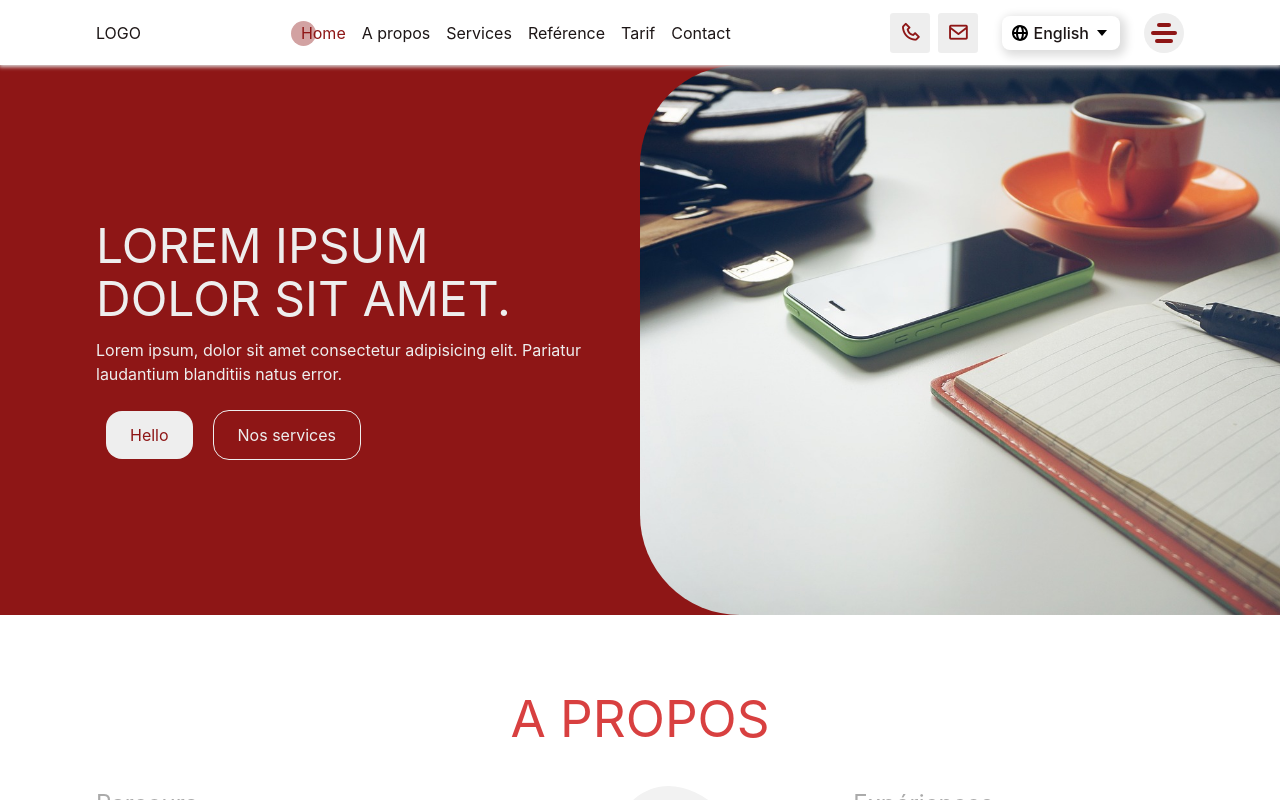
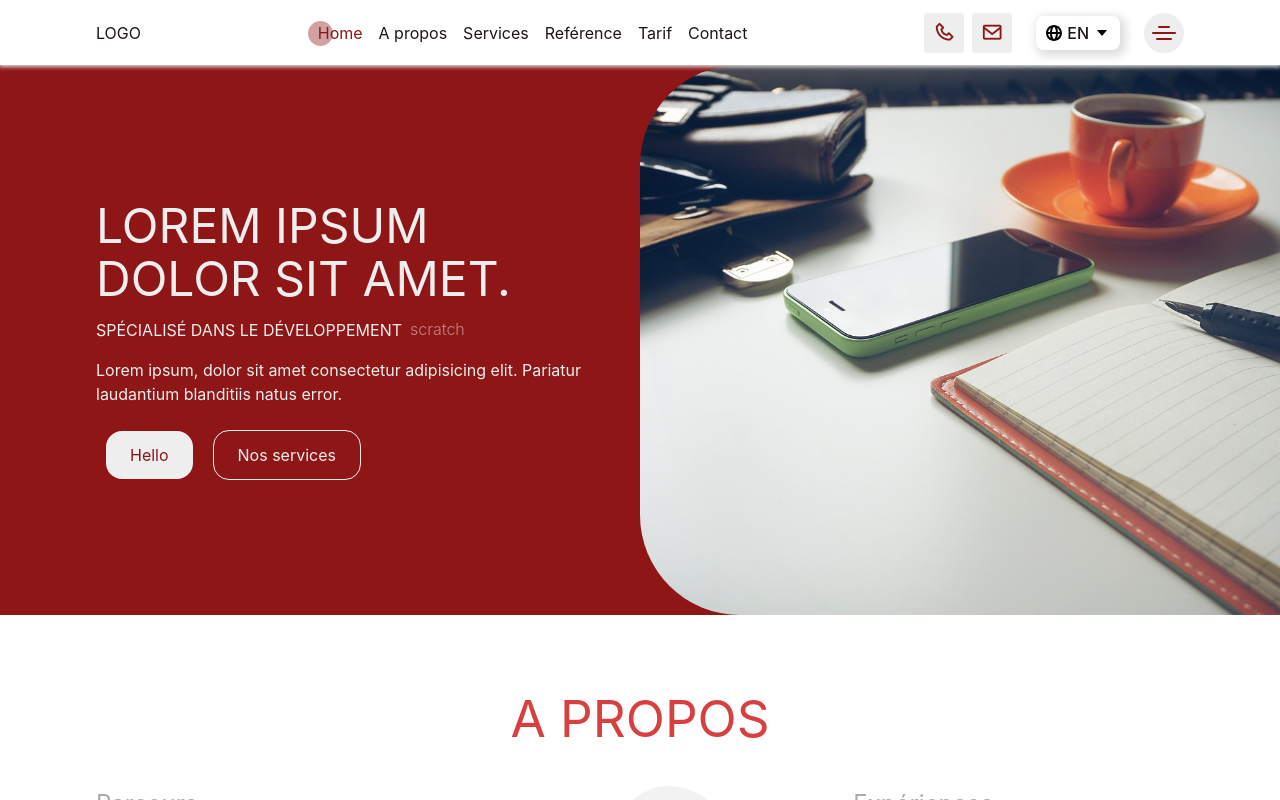
Before and after one commit to rodcoding89/oniline-presence, a React (Vite) app: page /en in a window 1280 px wide. Shown: the top 800 px of the page. Built offline with nearby package versions, Linux system fonts and the light colour scheme.

Commit message:
working on home

```diff
--- a/src/App.tsx
+++ b/src/App.tsx
@@ -1,3 +1,4 @@
+import { AppProvider } from './app-context';
 import './App.css'
 import RootPage from './component';
 
@@ -5,7 +6,9 @@ import RootPage from './component';
 function App() {
   return (
     <>
-    <RootPage/>
+    <AppProvider>
+      <RootPage/>
+    </AppProvider>
     </>
   )
 }
--- /dev/null
+++ b/src/component/close-btn.tsx
@@ -0,0 +1,48 @@
+import React from 'react';
+
+interface CloseButtonProps {
+  onClose: (e:React.MouseEvent) => void; // Fonction à appeler lors du clic
+  size?: string; // Taille de l'icône (ex: 'small', 'medium', 'large')
+  color?: string; // Couleur de l'icône
+  className?: string; // Classes CSS supplémentaires
+}
+
+const CloseButton: React.FC<CloseButtonProps> = ({ onClose, size = 'medium', color = 'var(--color-primary)', className }) => {
+  // Styles dynamiques basés sur les props
+  const styles:any = {
+    small: 'w-8 h-8 text-gray-600',
+    medium: 'w-12 h-12 text-gray-800',
+    large: 'w-16 h-16 text-gray-900',
+  };
+
+  const svg:any = {
+    small: 'w-4 h-4',
+    medium: 'w-6 h-6',
+    large: 'w-9 h-9',
+  };
+
+  return (
+    <button
+      className={`flex items-center justify-center rounded-full focus:outline-none ${svg[size]} ${className}`}
+      onClick={(e:React.MouseEvent)=>{onClose(e);e.stopPropagation()}}
+      aria-label="Close"
+    >
+      <svg
+        xmlns="http://www.w3.org/2000/svg"
+        className={`${styles[size]} ${color}`}
+        fill="none"
+        viewBox="0 0 24 24"
+        stroke="currentColor"
+      >
+        <path
+          strokeLinecap="round"
+          strokeLinejoin="round"
+          strokeWidth={2}
+          d="M6 18L18 6M6 6l12 12"
+        />
+      </svg>
+    </button>
+  );
+};
+
+export default CloseButton;
--- a/src/component/header.tsx
+++ b/src/component/header.tsx
@@ -1,4 +1,4 @@
-import { Link, animateScroll as scroll, scrollSpy } from 'react-scroll';
+import { Link } from 'react-scroll';
 import i18n from '../i18n';
 import Icon from './Icon';
 import { useContext, useEffect, useState } from 'react';
@@ -51,12 +51,12 @@ const Header:React.FC<HeaderProps> = ()=>{
                 setIsShowLang(false)
             });
         } else {
-            console.error('i18n is undefined or does not have the method changeLanguage');
+            //console.error('i18n is undefined or does not have the method changeLanguage');
         }
     };
     const handleShowMore = ()=>{
         console.error('i18n is undefined or does not have the method changeLanguage');
-        setContextData({type:"popupMain",value:true})
+        setContextData({type:"popupMain",value:true,size:"w-[35%]"})
     }
     return (
         <header className='header w-full h-[65px] fixed top-0 left-0 bottom-0 right-0 z-10 flex items-center'>
@@ -125,19 +125,19 @@ const Header:React.FC<HeaderProps> = ()=>{
                         <a className='flex justify-center items-center gap-1 w-[40px] h-[40px] rounded-[.2em] bg-fifty'  href='tel:+33751025598'><Icon name='bx-phone' size='1.4em' color='var(--color-secondary)'/></a>
                         <a className='flex justify-center items-center gap-1 w-[40px] h-[40px] rounded-[.2em] bg-fifty'  href='mailto:rodriguekwayep.freelance@hotmail.com'><Icon name='bx-envelope' size='1.4em' color='var(--color-secondary)'/></a>
                     </div>
-                    <button onClick={()=>setIsShowLang(!isShowLang)} className="language-picker__button menu focus:outline-none hover:border-0" aria-label="english Select your language" aria-expanded="false" aria-controls="language-picker-select-dropdown"><span aria-hidden="true" className="language-picker__label language-picker__flag language-picker__flag--english"><svg viewBox="0 0 16 16" className="icon"><path d="M8,0C3.6,0,0,3.6,0,8s3.6,8,8,8s8-3.6,8-8S12.4,0,8,0z M13.9,7H12c-0.1-1.5-0.4-2.9-0.8-4.1 C12.6,3.8,13.6,5.3,13.9,7z M8,14c-0.6,0-1.8-1.9-2-5H10C9.8,12.1,8.6,14,8,14z M6,7c0.2-3.1,1.3-5,2-5s1.8,1.9,2,5H6z M4.9,2.9 C4.4,4.1,4.1,5.5,4,7H2.1C2.4,5.3,3.4,3.8,4.9,2.9z M2.1,9H4c0.1,1.5,0.4,2.9,0.8,4.1C3.4,12.2,2.4,10.7,2.1,9z M11.1,13.1 c0.5-1.2,0.7-2.6,0.8-4.1h1.9C13.6,10.7,12.6,12.2,11.1,13.1z"></path></svg><em className='not-italic'>{language === 'fr' ? 'Français' : language === 'de' ? 'Deutsch' : 'English'}</em><svg viewBox="0 0 16 16" className="icon"><polygon points="3,5 8,11 13,5 "></polygon></svg></span></button>
-                    <div className={`languages absolute top-[35px] right-0 w-[120px] my-2 bg-white overflow-hidden ${isShowLang ? 'opacity-1' : 'opacity-0'}`}>
+                    <button onClick={()=>setIsShowLang(!isShowLang)} className="language-picker__button menu focus:outline-none hover:border-0" aria-label="english Select your language" aria-expanded="false" aria-controls="language-picker-select-dropdown"><span aria-hidden="true" className="language-picker__label language-picker__flag language-picker__flag--english"><svg viewBox="0 0 16 16" className="icon"><path d="M8,0C3.6,0,0,3.6,0,8s3.6,8,8,8s8-3.6,8-8S12.4,0,8,0z M13.9,7H12c-0.1-1.5-0.4-2.9-0.8-4.1 C12.6,3.8,13.6,5.3,13.9,7z M8,14c-0.6,0-1.8-1.9-2-5H10C9.8,12.1,8.6,14,8,14z M6,7c0.2-3.1,1.3-5,2-5s1.8,1.9,2,5H6z M4.9,2.9 C4.4,4.1,4.1,5.5,4,7H2.1C2.4,5.3,3.4,3.8,4.9,2.9z M2.1,9H4c0.1,1.5,0.4,2.9,0.8,4.1C3.4,12.2,2.4,10.7,2.1,9z M11.1,13.1 c0.5-1.2,0.7-2.6,0.8-4.1h1.9C13.6,10.7,12.6,12.2,11.1,13.1z"></path></svg><em className='not-italic'>{language === 'fr' ? 'FR' : language === 'de' ? 'DE' : 'EN'}</em><svg viewBox="0 0 16 16" className="icon"><polygon points="3,5 8,11 13,5 "></polygon></svg></span></button>
+                    <div className={`languages absolute top-[35px] left-[114px] rounded-lg w-[120px] my-2 bg-white overflow-hidden ${isShowLang ? 'opacity-1' : 'opacity-0'}`}>
                         <ul className={`${isShowLang ? 'h-[95px]' : 'h-0'}`}>
-                            <li onClick={()=>handleChangeLanguage("de")} className={`py-1 cursor-pointer ${language === 'de' ? 'bg-blue-500 flex justify-between items-center text-white' : 'hover:bg-[#aaa]'}`}><span className='px-2'>Deutsch</span> {language === 'de' && <Icon name="bx-check mr-2" size='1.2' color='#fff'/>}</li>
-                            <li onClick={()=>handleChangeLanguage("en")} className={`py-1 cursor-pointer ${language === 'en' ? 'bg-blue-500 flex justify-between items-center text-white' : 'hover:bg-[#aaa]'}`}><span className='px-2'>English</span> {language === 'en' && <Icon name="bx-check mr-2" size='1.2' color='#fff'/>}</li>
-                            <li onClick={()=>handleChangeLanguage("fr")} className={`py-1 cursor-pointer ${language === 'fr' ? 'bg-blue-500 flex justify-between items-center text-white' : 'hover:bg-[#aaa]'}`}><span className='px-2'>Français</span> {language === 'fr' && <Icon name="bx-check mr-2" size='1.2' color='#fff'/>}</li>
+                            <li onClick={()=>handleChangeLanguage("de")} className={`py-1 cursor-pointer ${language === 'de' ? 'bg-thirty flex justify-between items-center text-white' : 'hover:bg-[#aaa]'}`}><span className='px-2'>Deutsch</span> {language === 'de' && <Icon name="bx-check mr-2" size='1.2' color='#fff'/>}</li>
+                            <li onClick={()=>handleChangeLanguage("en")} className={`py-1 cursor-pointer ${language === 'en' ? 'bg-thirty flex justify-between items-center text-white' : 'hover:bg-[#aaa]'}`}><span className='px-2'>English</span> {language === 'en' && <Icon name="bx-check mr-2" size='1.2' color='#fff'/>}</li>
+                            <li onClick={()=>handleChangeLanguage("fr")} className={`py-1 cursor-pointer ${language === 'fr' ? 'bg-thirty flex justify-between items-center text-white' : 'hover:bg-[#aaa]'}`}><span className='px-2'>Français</span> {language === 'fr' && <Icon name="bx-check mr-2" size='1.2' color='#fff'/>}</li>
                         </ul>
                     </div>
                     <div className='flex w-[40px] h-[40px] justify-center items-center cursor-pointer rounded-full bg-fifty' onClick={handleShowMore}>
-                        <div className='flex justify-center items-center flex-col w-2/3'>
-                            <span className='bg-secondary rounded-[10px] h-[4px] my-[2px] mx-0 w-1/2'></span>
-                            <span className='bg-secondary rounded-[10px] h-[4px] my-[2px] mx-0 w-full'></span>
-                            <span className='bg-secondary rounded-[10px] h-[4px] my-[2px] mx-0 w-2/3'></span>
+                        <div className='flex justify-center items-center flex-col gap-1 py-1 w-3/5'>
+                            <span className='bg-secondary rounded-[10px] h-[2px] w-1/2'></span>
+                            <span className='bg-secondary rounded-[10px] h-[2px] w-full'></span>
+                            <span className='bg-secondary rounded-[10px] h-[2px] w-2/3'></span>
                         </div>
                     </div>
                 </div>
--- a/src/component/home.tsx
+++ b/src/component/home.tsx
@@ -13,6 +13,16 @@ const Home:React.FC<HomeProps> = ()=>{
                 <div className='w-full flex gap-[40px] justify-center items-start'>
                     <div className='flex flex-col justify-center items-center self-stretch ml-[calc(15%/2)]'>
                         <h1 className='text-fifty mb-3 uppercase text-[3em]'>Lorem ipsum dolor sit amet.</h1>
+                        <div className='flex justify-start items-center gap-2 w-full mb-4'>
+                            <h4 className='text-fifty uppercase text-[1em]'>Spécialisé dans le Développement</h4>
+                            <div className="dropping-texts flex-1">
+                                <div>Web Wordpress</div>
+                                <div>Web From scratch</div>
+                                <div>Web E-commerce From scratch</div>
+                                <div>Web E-commerce Wordpress</div>
+                                <div>Application web/mobile</div>
+                            </div>
+                        </div>
                         <p className='mb-3 text-fifty'>Lorem ipsum, dolor sit amet consectetur adipisicing elit. Pariatur laudantium blanditiis natus error.</p>
                         <div className='flex justify-start items-center gap-5 w-full mt-3 ml-5'>
                             <span className='cursor-pointer px-6 py-3 text-secondary bg-fifty rounded-2xl hover:outline-fifty hover:outline hover:outline-1 hover:bg-secondary hover:text-fifty flex items-center justify-center transition-hover duration-500 ease-in'>
--- a/src/component/index.tsx
+++ b/src/component/index.tsx
@@ -1,5 +1,6 @@
 
-import { AppProvider } from "../app-context"
+import { useContext, useEffect, useState } from "react"
+import { AppContext, AppProvider } from "../app-context"
 import Footer from "./footer"
 import Header from "./header"
 import Main from "./main"
@@ -10,15 +11,22 @@ interface RootPageProps{
 }
 
 const RootPage:React.FC<RootPageProps> = ()=>{
+    const {contextData} = useContext(AppContext)
+    const [size,setSize] = useState<string>('')
+    useEffect(()=>{
+        if (contextData && contextData.type === "popupMain") {
+            setSize(contextData.size)
+        }
+    },[contextData])
     return (
-        <AppProvider>
-            <div>
-                <Header/>
-                <Main/>
-                <Footer/>
-            </div>
-            <PopUp/>
-        </AppProvider>
+        <>
+        <div>
+            <Header/>
+            <Main/>
+            <Footer/>
+        </div>
+        <PopUp windowSize={size}/>
+        </>
     )
 }
 
--- a/src/component/main.tsx
+++ b/src/component/main.tsx
@@ -20,7 +20,7 @@ const Main:React.FC<MainProps> = ()=>{
         }
     },[contextData])
     return (
-        <main className={`transition-transform duration-500 delay-100 ease-in-out ${isPopUp ? 'translate-x-[-25vw]' : 'translate-x-0'}`}>
+        <main className={`transition-transform duration-700 delay-300 ease-in-out ${isPopUp ? 'translate-x-[-25vw]' : 'translate-x-0'}`}>
             <Home/>
             <About/>
             <Services/>
--- a/src/component/popup.tsx
+++ b/src/component/popup.tsx
@@ -1,12 +1,14 @@
 import { useContext, useEffect, useState } from "react"
-import Icon from "./Icon"
+import i18n from '../i18n';
 import { AppContext } from "../app-context";
-
+import CloseButton from "./close-btn";
+import { useTranslation } from 'react-i18next';
 interface PopupProps{
-
+    windowSize:string
 }
 
-const PopUp:React.FC<PopupProps> = ()=>{
+const PopUp:React.FC<PopupProps> = ({windowSize})=>{
+    const { t } = useTranslation();
     const [hidePopUp,setHidePopUp] = useState<boolean>(false);
     const {contextData,setContextData} = useContext(AppContext)
     const handlePopUp = ()=>{
@@ -18,10 +20,10 @@ const PopUp:React.FC<PopupProps> = ()=>{
         }
     },[contextData])
     return (
-        <div className={`fixed flex justify-end w-[100vw] z-[100] h-[100vh] top-0 right-0 bottom-0 transition-all duration-500 ease-in-out ${hidePopUp ? 'z-[100] bg-[rgba(0,0,0,0.3)]':'z-0 bg-transparent'}`}>
-            <div className={`relative w-[50%] bg-fifty min-h-[1500px] overflow-y-auto transition-transform duration-700 ease-in-out ${hidePopUp ? 'translate-x-0' : 'translate-x-[100vw]'}`}>
+        <div className={`fixed flex justify-end w-[100vw] h-[100vh] top-0 right-0 bottom-0 transition-all duration-500 ease-out ${hidePopUp ? 'z-[100] bg-[rgba(0,0,0,0.3)]':'z-[-1] bg-transparent'}`}>
+            <div className={`relative ${windowSize} bg-fifty min-h-[1500px] overflow-y-auto transition-transform duration-700 ease-out ${hidePopUp ? 'translate-x-0' : 'translate-x-[100vw]'}`}>
                 <h1 className="text-primary">Reférence</h1>
-                <span onClick={()=>{handlePopUp()}} className="absolute right-3 top-3 cursor-pointer w-[35px] h-[35px] rounded-full flex justify-center items-center bg-thirty"><Icon name="bx-x" size="2em" color="var(--color-fifty)"/></span>
+                <span className="absolute right-3 top-3 cursor-pointer"><CloseButton size="large" onClose={handlePopUp}/></span>
             </div>
         </div>
     )
--- a/src/component/services.tsx
+++ b/src/component/services.tsx
@@ -50,7 +50,7 @@ const services = [
 const Services:React.FC<ServiceProps> = ()=>{
     const {setContextData} = useContext(AppContext)
     const handleShowMore = ()=>{
-        setContextData({type:"popupMain",value:true})
+        setContextData({type:"popupMain",value:true,size:"w-[50%]"})
     }
     return (
         <Element className="min-h-[200px] mt-[75px]" name="services">
--- a/src/index.css
+++ b/src/index.css
@@ -201,3 +201,62 @@ h1 {
   background: var(--color-thirty);
   border-color: var(--color-thirty);
 }
+.dropping-texts {
+  display: inline-block;
+  text-align: left;
+  height: 25px;
+  vertical-align: -2px;
+  overflow-y: hidden;
+  position: relative; /* Ajouté pour positionner les éléments correctement */
+}
+
+.dropping-texts > div {
+  font-size: inherit;
+  color: var(--color-fifty);
+  font-weight: 300;
+  position: absolute; /* Position absolue pour éviter le chevauchement */
+  top: 0;
+  left: 0;
+  opacity: 0; /* Masquer par défaut */
+  transform: translateY(-50px);
+  animation: roll 15s linear infinite; /* Animation appliquée à tous les éléments */
+}
+
+.dropping-texts > div:nth-child(1) {
+  animation-delay: 0s; /* Délai pour le premier élément */
+}
+.dropping-texts > div:nth-child(2) {
+  animation-delay: 3s; /* Délai pour le deuxième élément */
+}
+.dropping-texts > div:nth-child(3) {
+  animation-delay: 6s; /* Délai pour le troisième élément */
+}
+.dropping-texts > div:nth-child(4) {
+  animation-delay: 9s; /* Délai pour le quatrième élément */
+}
+.dropping-texts > div:nth-child(5) {
+  animation-delay: 12s; /* Délai pour le cinquième élément */
+}
+
+@keyframes roll {
+  0% {
+    opacity: 0;
+    transform: translateY(-50px);
+  }
+  10% {
+    opacity: 1;
+    transform: translateY(0);
+  }
+  20% {
+    opacity: 1;
+    transform: translateY(0);
+  }
+  30% {
+    opacity: 0;
+    transform: translateY(50px);
+  }
+  100% {
+    opacity: 0;
+    transform: translateY(50px);
+  }
+}
```
